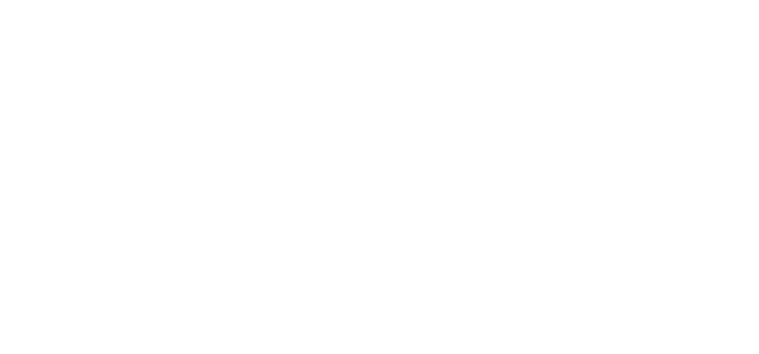
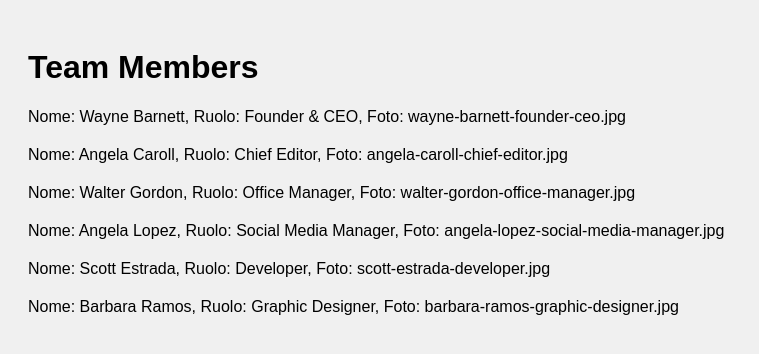
Before and after one commit to Jonathan-Ultini/js-our-team, a plain HTML site: page index.html in a window 1280 px wide. Shown: the whole page, without its empty margins (0-759 px from the left). Drawn offline with Linux system fonts and the light colour scheme.

Commit message:
milestone 2

```diff
--- a/css/styles.css
+++ b/css/styles.css
@@ -0,0 +1,9 @@
+body {
+  font-family: Arial, sans-serif;
+  background-color: #f0f0f0;
+  padding: 20px;
+}
+
+.team-member {
+  margin-bottom: 20px;
+}
--- a/index.html
+++ b/index.html
@@ -9,6 +9,10 @@
 </head>
 
 <body>
+
+  <h1>Team Members</h1>
+  <div id="team-container"></div>
+
   <script src="js/script.js"></script>
 </body>
 
--- a/js/script.js
+++ b/js/script.js
@@ -36,3 +36,14 @@ const team = [
 for (const membro of team) {
   console.log(`Nome: ${membro.nome}, Ruolo: ${membro.ruolo}, Foto: ${membro.foto}`);
 }
+
+
+// MILESTONE 2: Stampa nel DOM delle informazioni dei membri del team
+const teamContainer = document.getElementById('team-container');
+
+team.forEach(membro => {
+  const memberInfo = document.createElement('div');
+  memberInfo.classList.add('team-member');
+  memberInfo.innerText = `Nome: ${membro.nome}, Ruolo: ${membro.ruolo}, Foto: ${membro.foto}`;
+  teamContainer.appendChild(memberInfo);
+});
```
